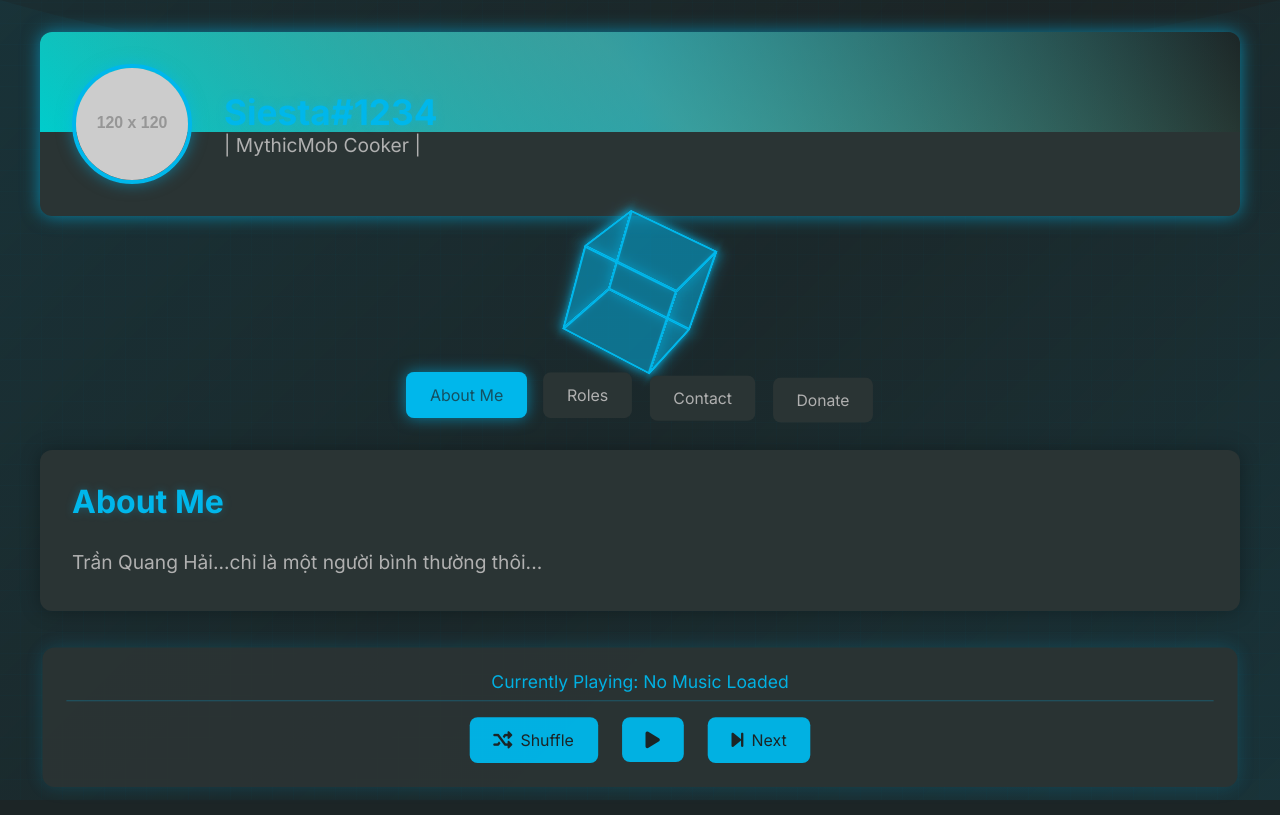
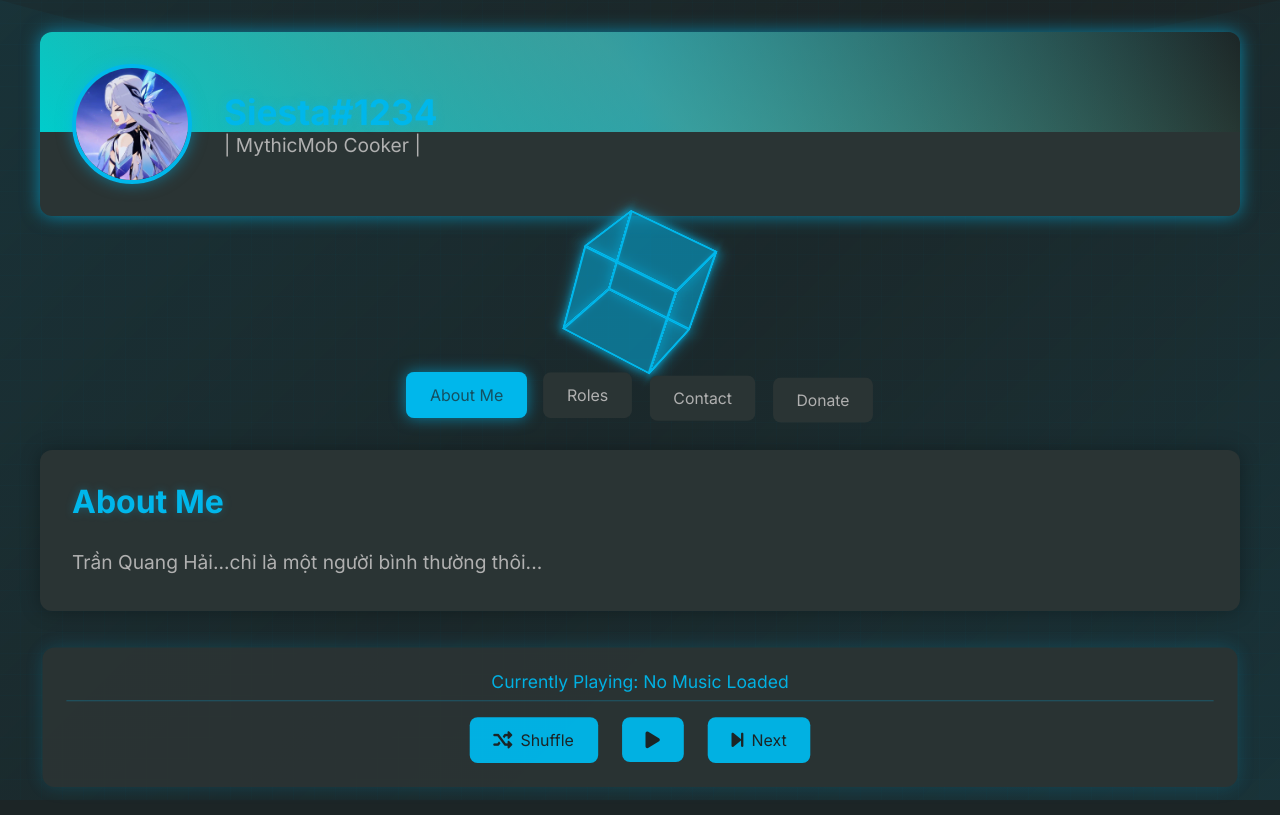
Before and after one commit to installdot/installdot.github.io, a plain HTML site: page index.html in a window 1280 px wide. Drawn offline with nearby package versions, Linux system fonts and the light colour scheme; placeholder pictures from the web are drawn by us.

Commit message:
Update index.html

```diff
--- a/index.html
+++ b/index.html
@@ -512,7 +512,7 @@
             <div class="banner">
                 <div class="banner-overlay"></div>
             </div>
-            <img src="https://placehold.co/120x120?text=Avatar" alt="Avatar">
+            <img src="https://raw.githubusercontent.com/installdot/installdot.github.io/refs/heads/main/IMG_1029.jpeg" alt="Avatar">
             <div class="user-info">
                 <h1 class="animate-text">Siesta#1234</h1>
                 <p class="animate-text">| MythicMob Cooker |</p>
```
